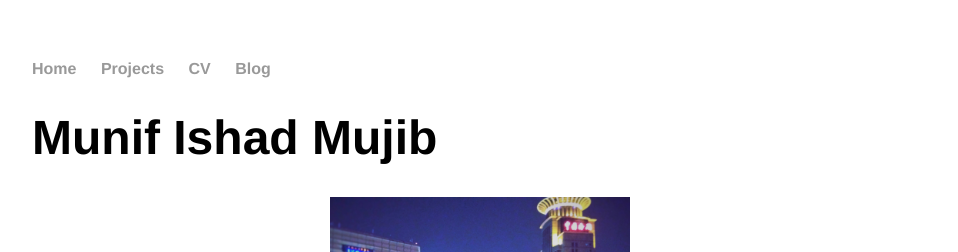
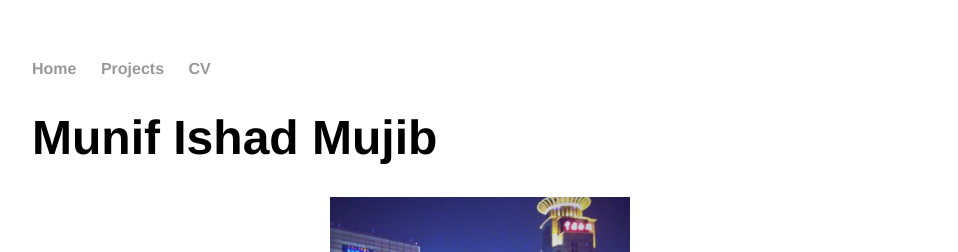
Before and after one commit to MunifMujib/munifmujib.github.io, a Jekyll site: the page built from index.html, in a window 1280 px wide. Shown: the top 252 px of the page, without its empty margins (160-1118 px from the left). Built offline with Jekyll 4.4.1, drawn with Linux system fonts in a browser that asks for light colours.

Commit message:
Update default.html

```diff
--- a/_layouts/default.html
+++ b/_layouts/default.html
@@ -11,7 +11,7 @@
         		<li><a href="/">Home</a></li>
 	        	<li><a href="/projects">Projects</a></li>
         		<li><a href="/MunifIshadMujib_Resume.pdf">CV</a></li>
-        		<li><a href="/blog">Blog</a></li>
+
     		</ul>
 		</nav>
 		<div class="container">
```
